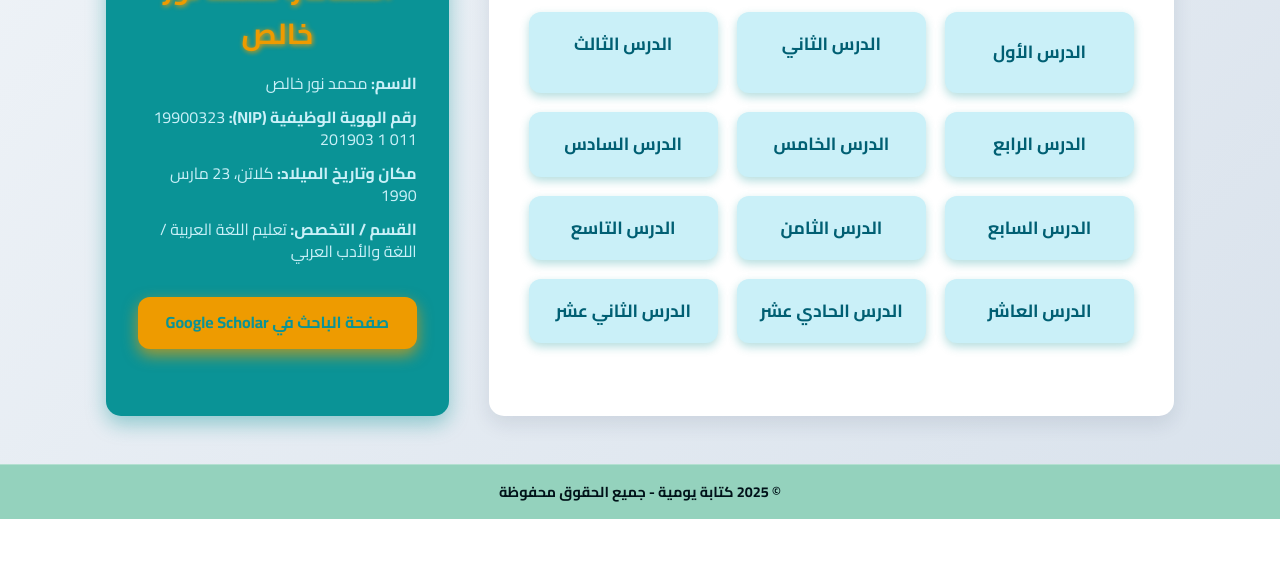
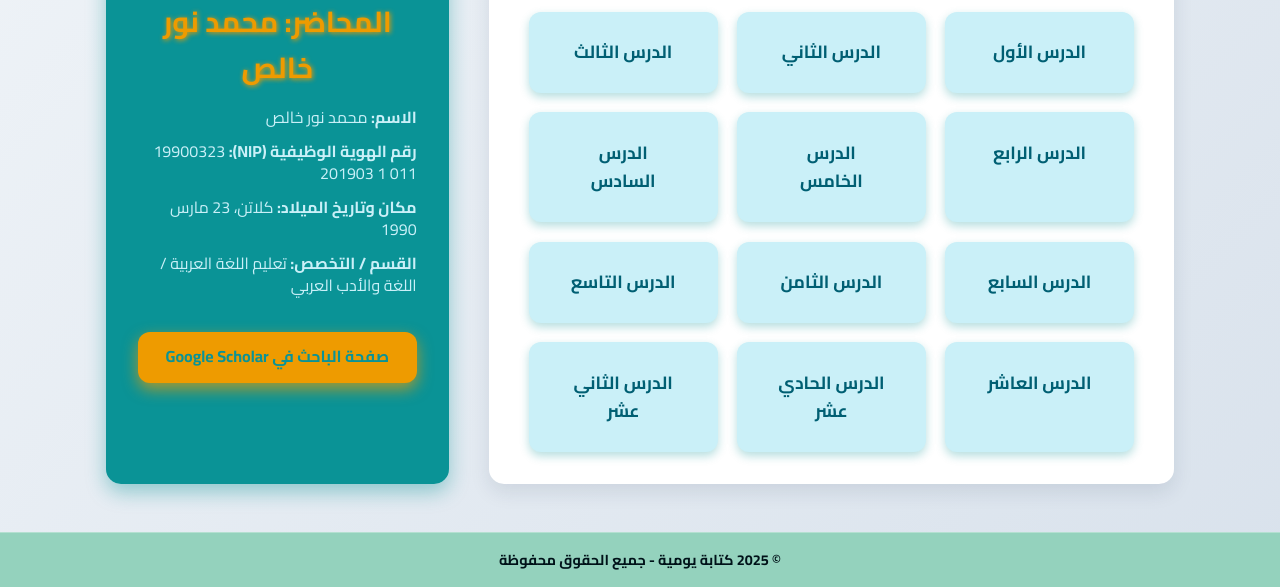
Before and after one commit to khozan/kitabahyaumiyah, a plain HTML site: page index.html in a window 1280 px wide. Shown: the part 281-868 px from the top of the page. Before the commit the page ends 800 px from the top, so only its background shows below. Drawn offline with Linux system fonts and the light colour scheme.

Commit message:
Update index.html

```diff
--- a/index.html
+++ b/index.html
@@ -151,7 +151,7 @@
       user-select: none;
       display: inline-block;
     }
-    .btn-scholar:hover,
+    .btn-scholar: hover,
     .btn-scholar:focus {
       background-color: #fff;
       color: #0a9396;
@@ -219,17 +219,61 @@
           الدرس الأول
         </a>
       </li>
-        <li tabindex="0" role="button" aria-pressed="false">الدرس الثاني</li>
-        <li tabindex="0" role="button" aria-pressed="false">الدرس الثالث</li>
-        <li tabindex="0" role="button" aria-pressed="false">الدرس الرابع</li>
-        <li tabindex="0" role="button" aria-pressed="false">الدرس الخامس</li>
-        <li tabindex="0" role="button" aria-pressed="false">الدرس السادس</li>
-        <li tabindex="0" role="button" aria-pressed="false">الدرس السابع</li>
-        <li tabindex="0" role="button" aria-pressed="false">الدرس الثامن</li>
-        <li tabindex="0" role="button" aria-pressed="false">الدرس التاسع</li>
-        <li tabindex="0" role="button" aria-pressed="false">الدرس العاشر</li>
-        <li tabindex="0" role="button" aria-pressed="false">الدرس الحادي عشر</li>
-        <li tabindex="0" role="button" aria-pressed="false">الدرس الثاني عشر</li>
+        <li>
+  <a href="materi2.html" aria-label="Buka materi pelajaran kedua" tabindex="0" style="color: inherit; text-decoration: none; display: block; padding: 0.5em 1em;">
+    الدرس الثاني
+  </a>
+</li>
+<li>
+  <a href="materi3.html" aria-label="Buka materi pelajaran ketiga" tabindex="0" style="color: inherit; text-decoration: none; display: block; padding: 0.5em 1em;">
+    الدرس الثالث
+  </a>
+</li>
+<li>
+  <a href="materi4.html" aria-label="Buka materi pelajaran keempat" tabindex="0" style="color: inherit; text-decoration: none; display: block; padding: 0.5em 1em;">
+    الدرس الرابع
+  </a>
+</li>
+<li>
+  <a href="materi5.html" aria-label="Buka materi pelajaran kelima" tabindex="0" style="color: inherit; text-decoration: none; display: block; padding: 0.5em 1em;">
+    الدرس الخامس
+  </a>
+</li>
+<li>
+  <a href="materi6.html" aria-label="Buka materi pelajaran keenam" tabindex="0" style="color: inherit; text-decoration: none; display: block; padding: 0.5em 1em;">
+    الدرس السادس
+  </a>
+</li>
+<li>
+  <a href="materi7.html" aria-label="Buka materi pelajaran ketujuh" tabindex="0" style="color: inherit; text-decoration: none; display: block; padding: 0.5em 1em;">
+    الدرس السابع
+  </a>
+</li>
+<li>
+  <a href="materi8.html" aria-label="Buka materi pelajaran kedelapan" tabindex="0" style="color: inherit; text-decoration: none; display: block; padding: 0.5em 1em;">
+    الدرس الثامن
+  </a>
+</li>
+<li>
+  <a href="materi9.html" aria-label="Buka materi pelajaran kesembilan" tabindex="0" style="color: inherit; text-decoration: none; display: block; padding: 0.5em 1em;">
+    الدرس التاسع
+  </a>
+</li>
+<li>
+  <a href="materi10.html" aria-label="Buka materi pelajaran kesepuluh" tabindex="0" style="color: inherit; text-decoration: none; display: block; padding: 0.5em 1em;">
+    الدرس العاشر
+  </a>
+</li>
+<li>
+  <a href="materi11.html" aria-label="Buka materi pelajaran kesebelas" tabindex="0" style="color: inherit; text-decoration: none; display: block; padding: 0.5em 1em;">
+    الدرس الحادي عشر
+  </a>
+</li>
+<li>
+  <a href="materi12.html" aria-label="Buka materi pelajaran keduabelas" tabindex="0" style="color: inherit; text-decoration: none; display: block; padding: 0.5em 1em;">
+    الدرس الثاني عشر
+  </a>
+</li>
       </ul>
     </section>
 
```
